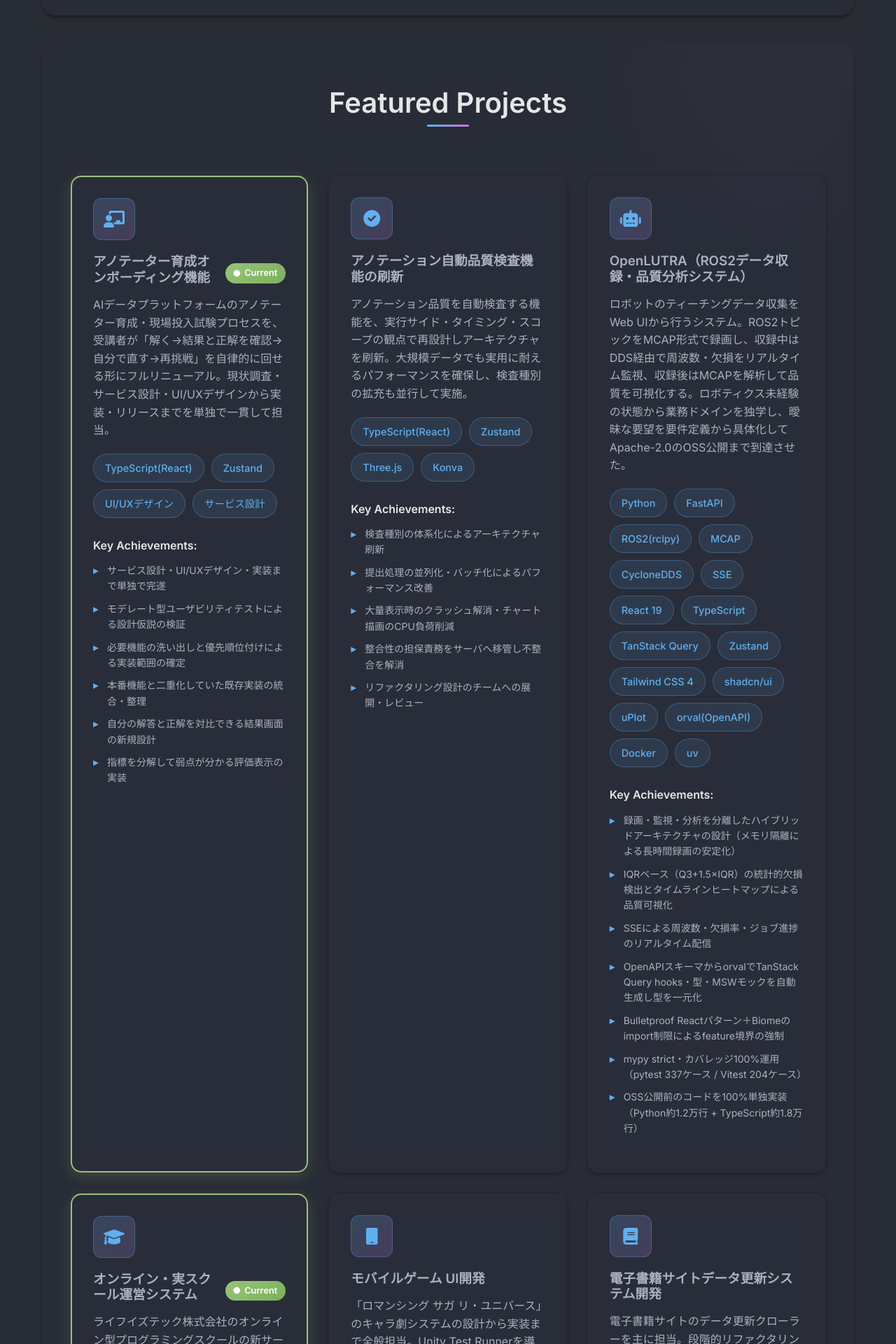
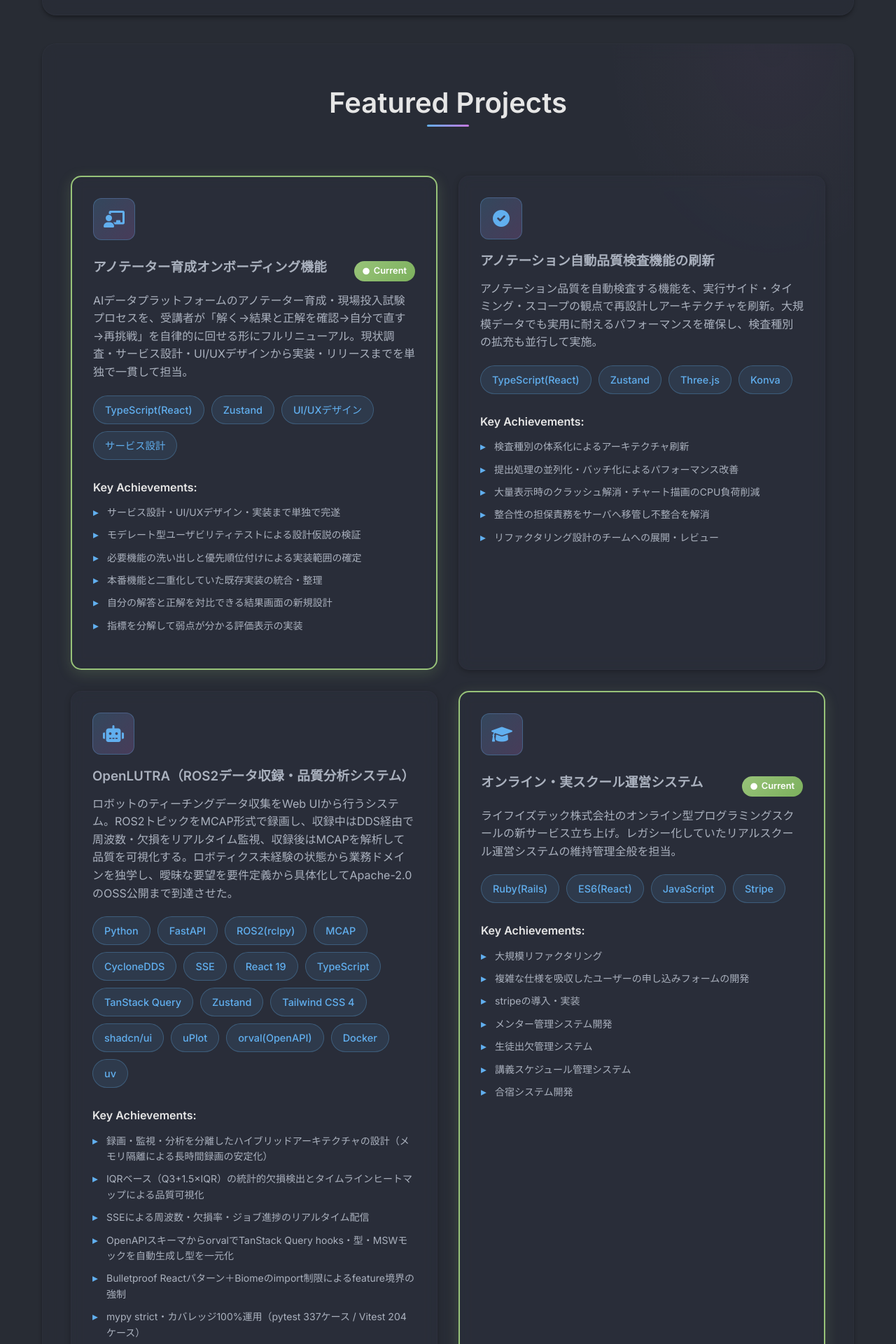
Before and after one commit to h-iwata/profile, a Jekyll site: the page built from index.html, in a window 1280 px wide. Shown: the part 1542-3462 px from the top of the page at 70% size. Built offline with Jekyll 4.4.1, drawn with Linux system fonts in a browser that asks for light colours.

Commit message:
Featured Projectsのグリッドを2列固定に変更

```diff
--- a/assets/css/_components.scss
+++ b/assets/css/_components.scss
@@ -258,7 +258,7 @@ section {
 // Projects Section
 .project-grid {
   display: grid;
-  grid-template-columns: repeat(auto-fit, minmax(300px, 1fr));
+  grid-template-columns: repeat(2, 1fr);
   gap: $spacing-xl;
   margin-top: $spacing-2xl;
 }
```
